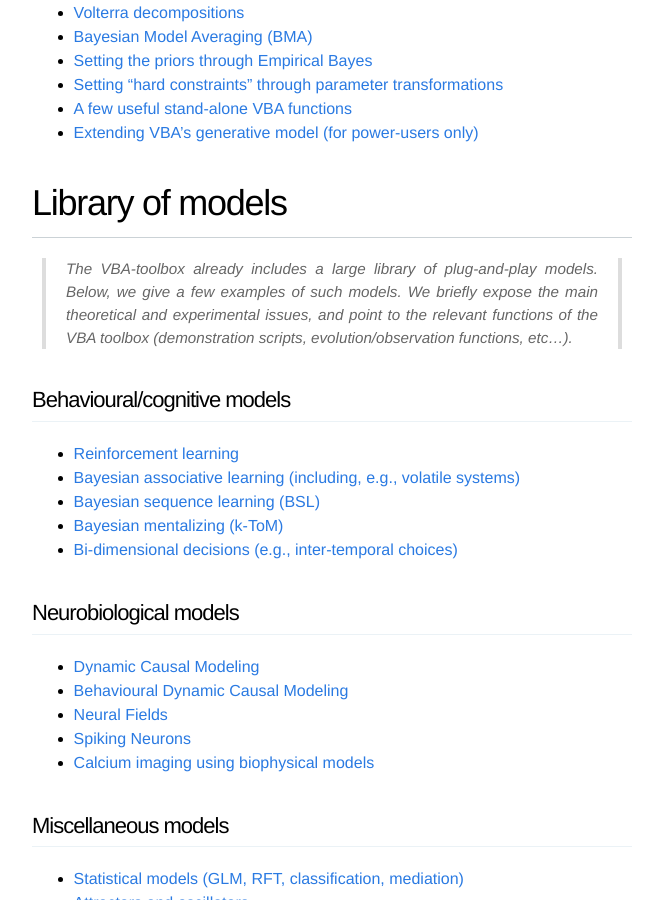
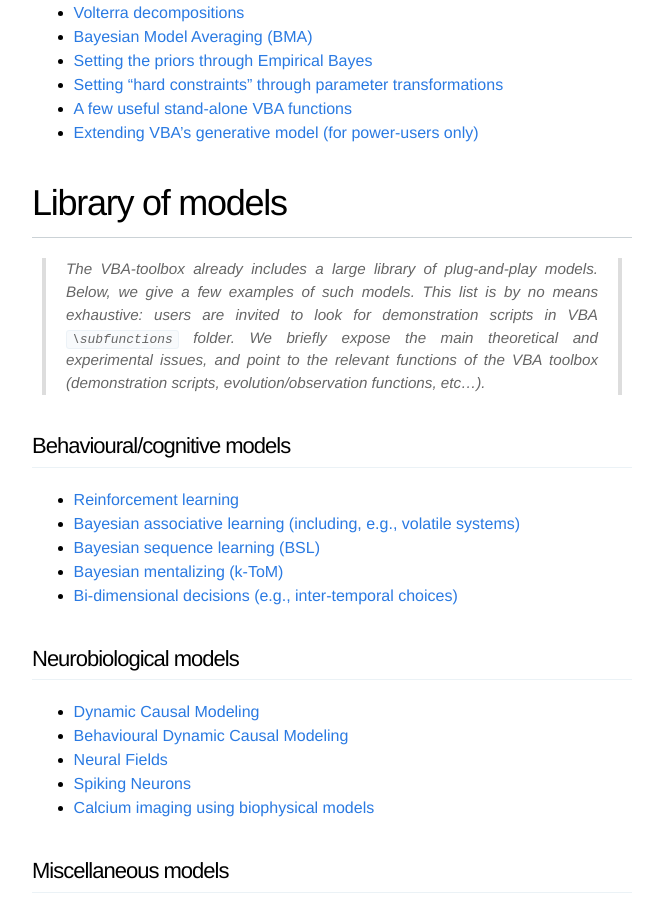
Before and after one commit to MBB-team/VBA-toolbox, a Jekyll site: the page built from _wiki/Home.md, in a window 1280 px wide and 900 px high, scrolled down 1003 px. Shown: the whole window, without its empty margins (308-971 px from the left). Built offline with Jekyll 4.4.1, drawn with Linux system fonts in a browser that asks for light colours; nearby versions of some CDN libraries.

Commit message:
Update Home.md

```diff
--- a/_wiki/Home.md
+++ b/_wiki/Home.md
@@ -40,7 +40,7 @@ title: "home"
 
 # Library of models
 
-> The VBA-toolbox already includes a large library of plug-and-play models. Below, we give a few examples of such models. We briefly expose the main theoretical and experimental issues, and point to the relevant functions of the VBA toolbox (demonstration scripts, evolution/observation functions, etc...).
+> The VBA-toolbox already includes a large library of plug-and-play models. Below, we give a few examples of such models. This list is by no means exhaustive: users are invited to look for demonstration scripts in VBA `\subfunctions` folder. We briefly expose the main theoretical and experimental issues, and point to the relevant functions of the VBA toolbox (demonstration scripts, evolution/observation functions, etc...).
 
 ### Behavioural/cognitive models
 
```
